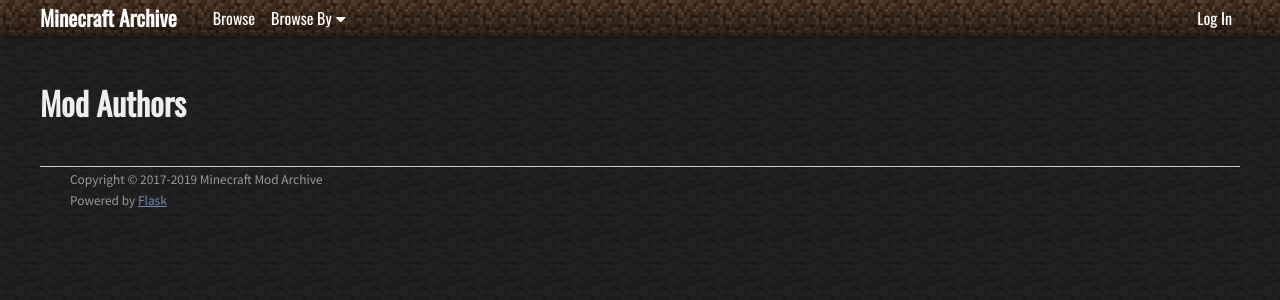
After one commit to MCArchive/MCArchive, a Flask app: page /authors in a window 1280 px wide. The commit adds this page. Shown: the top 300 px of the page. Run offline with Flask 2, Linux system fonts and the light colour scheme; data that the repository does not hold is empty; style sheets or scripts are compiled from the project's sources; parts of the project's set-up code (start-up, migrations or seed data) failed here and were passed over; some libraries are stand-ins or nearby versions.

Commit message:
Add ability to filter by game version and author

```diff
--- a/assets/scss/nav.scss
+++ b/assets/scss/nav.scss
@@ -68,10 +68,10 @@ nav {
         & .dropbtn {
             &::after {
                 font-family: "Font Awesome 5 Free"; font-weight: 900;
-                content: "\f0d7";
+                content: " \f0d7";
             }
 
-            &:hover, &:active {
+            &:hover, &:active, &.active {
                 @include active-navbtn;
             }
 
@@ -99,7 +99,7 @@ nav {
             z-index: 4;
             margin-top: $total-nav-height;
 
-            transition: max-height $fade-dur;
+            transition: max-height $fade-dur * 2;
 
             & a, & .button {
                 display: block;
@@ -112,7 +112,7 @@ nav {
         // Open the dropdown when one of its elements is hovered or focused.
         &:hover, &:focus, &:focus-within {
             .dropcontent {
-                max-height: 100%;
+                max-height: 300px;
             }
             .dropbtn {
                 @include active-navbtn;
--- a/mcarch/model/mod.py
+++ b/mcarch/model/mod.py
@@ -52,9 +52,6 @@ class Mod(db.Model):
         for gv in gvs:
             gvsns.add(gv.name)
         return sorted(list(gvsns))
-        #for vsn in self.versions:
-        #    for gv in vsn.game_vsns: gvsns.add(gv.name)
-        #return gvsns
 
     def game_versions_str(self):
         """Returns a comma separated string listing the supported game versions for this mod."""
@@ -64,7 +61,7 @@ class ModAuthor(db.Model):
     __tablename__ = "author"
     id = db.Column(db.Integer, primary_key=True)
     name = db.Column(db.String(80), nullable=False, unique=True)
-    info = db.Column(db.Text)
+    desc = db.Column(db.Text)
     website = db.Column(db.String(120))
     mods = db.relationship(
         "Mod",
--- a/mcarch/templates/base.html
+++ b/mcarch/templates/base.html
@@ -24,6 +24,13 @@
         <div class="container">
             <a class="logo" href="{{ url_for("root.home") }}">Minecraft Archive</a>
             {{ nav_btn(url_for("mods.browse"), "Browse") }}
+            <div class="dropdown">
+                <a href="javascript:void();" class="dropbtn">Browse By</a>
+				<div class="dropcontent">
+                    {{ nav_btn(url_for("mods.gamevsns"), "Game Version") }}
+                    {{ nav_btn(url_for("mods.authors"), "Author") }}
+				</div>
+            </div>
 
             {#
             It's OK to use the insecure version here because we're just checking whether to show
@@ -34,10 +41,9 @@
             <div class="dropdown right">
                 <a href="javascript:void();" class="dropbtn">
                     <img src="{{ iuser.avatar }}" alt="{{ iuser.name }} Avatar">
-                    {{ iuser.name }}
-                </a>
-				<div class="dropcontent">
-                    <a href="{{ url_for("user.logout") }}">Log Out</a>
+                    {{ iuser.name }}</a>
+                <div class="dropcontent">
+                    {{ nav_btn(url_for("user.logout"), "Log Out") }}
 				</div>
             </div>
             {% else %}
--- /dev/null
+++ b/mcarch/templates/mods/authors.html
@@ -0,0 +1,15 @@
+{% extends "base.html" %}
+{% block title %}Mod Authors{% endblock %}
+{% block content %}
+
+<h1>Mod Authors</h1>
+
+<div id="authors" class="list">
+    <ul>
+        {% for author in authors %}
+        <li><a href="{{ url_for('mods.browse', author=author.name) }}">{{ author.name }}</a></li>
+        {% endfor %}
+    </ul>
+</div>
+
+{% endblock %}
--- a/mcarch/views/mods.py
+++ b/mcarch/views/mods.py
@@ -1,16 +1,32 @@
-from flask import Blueprint, render_template, jsonify
+from flask import Blueprint, render_template, jsonify, request
 
-from mcarch.model.mod import Mod, ModAuthor, GameVersion
+from mcarch.model.mod import Mod, ModAuthor, ModVersion, GameVersion
 from mcarch.login import login_required
 from mcarch.jsonschema import ModSchema, ModAuthorSchema, GameVersionSchema
+from mcarch.util import key_mc_version
 
 modbp = Blueprint('mods', __name__, template_folder="templates")
 
 
 @modbp.route("/mods")
 def browse():
-    mods = Mod.query.all()
-    return render_template("mods/browse.html", mods=mods)
+    mod_query = Mod.query
+    by_author = request.args.get('author')
+    by_gvsn = request.args.get('gvsn')
+    # list of filters to be listed on the page
+    filters = []
+
+    if by_author:
+        filters.append(('author', by_author))
+        mod_query = mod_query.join(ModAuthor, Mod.authors).filter(ModAuthor.name == by_author)
+    if by_gvsn:
+        filters.append(('gvsn', by_gvsn))
+        mod_query = mod_query.join(ModVersion) \
+                             .join(GameVersion, ModVersion.game_vsns) \
+                             .filter(GameVersion.name == by_gvsn)
+
+    mods = mod_query.all()
+    return render_template("mods/browse.html", mods=mods, filters=filters)
 
 @modbp.route("/mods/<slug>")
 def mod_page(slug):
@@ -33,3 +49,14 @@ def edit_mod(slug):
     gvsnjson = [GameVersionSchema().dump(g).data for g in game_vsns]
     return render_template("mods/edit.html", mod=mod,
             modjson=ModSchema().dump(mod).data, authorjson=authorjson, gvsnjson=gvsnjson)
+
+
+@modbp.route("/authors")
+def authors():
+    authors = ModAuthor.query.all()
+    return render_template('mods/authors.html', authors=authors)
+
+@modbp.route("/gamevsns")
+def gamevsns():
+    gamevsns = sorted(GameVersion.query.all(), key=lambda a: key_mc_version(a.name), reverse=True)
+    return render_template('mods/gamevsns.html', gamevsns=gamevsns)
```
Also changed, not shown: mcarch/templates/mods/author.html (added, +22 -0 lines), mcarch/templates/mods/browse.html (+10 -0 lines), mcarch/templates/mods/gamevsns.html (added, +15 -0 lines), mcarch/templates/mods/mod.html (+3 -8 lines), mcarch/util.py (added, +21 -0 lines).
